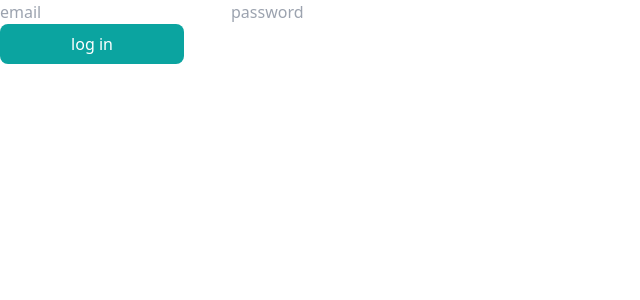
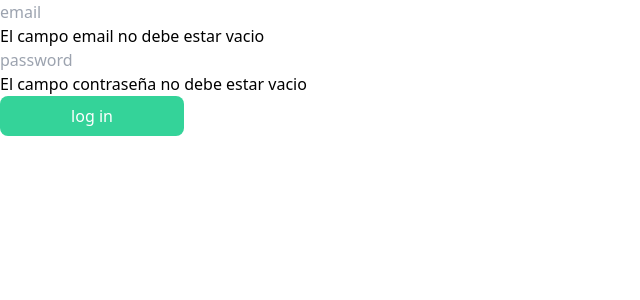
Before and after one commit to kevin-Bejarano-Aviles/api-proyecto-valtech, a React (Create React App) app in the folder front/: page /login in a window 1280 px wide. Shown: the top 300 px of the page, without its empty margins (0-640 px from the left). Built offline with nearby package versions, Linux system fonts and the light colour scheme.

Commit message:
cambio boton y validaciones en login page

```diff
--- a/front/src/components/Button.jsx
+++ b/front/src/components/Button.jsx
@@ -1,11 +1,11 @@
 import React from "react";
 
 function Button({type,name,handleFunction,disabled=false}) {
-
+  let claseButon= "h-10 w-[184px] rounded-lg flex justify-center items-center text-white font-medium  bg-greenbutton"
   return (
 
     <>
-      <button className="h-10 w-[184px] rounded-lg flex justify-center items-center text-white font-medium  bg-greenbutton" /* faltaria la fuente */  type={type} onClick={handleFunction} disabled={disabled}>{name}</button>
+      <button className={`${claseButon} ${disabled===true && 'disabled:bg-emerald-400	'}`} type={type} onClick={handleFunction} disabled={disabled}>{name}</button>
 
     </>
 
--- a/front/src/pages/LoginPage.jsx
+++ b/front/src/pages/LoginPage.jsx
@@ -18,36 +18,41 @@ function LoginPage() {
       ...datos,
       [ev.target.name]:ev.target.value
     })
-    if(ev.target.name==='password' && ev.target.value.length<1 && errorPassword===false){
+
+  }
+
+  const setErrors=()=>{
+    if(datos.password.length<1 && errorPassword===false){
       SetErrorPassword(true)
-      console.log('el campo contraseña no puede estar vacio');
     }
-    else if(ev.target.name==='password' && ev.target.value.length>1 && errorPassword===true){
+    else if(datos.password.length>1 && errorPassword===true){
       SetErrorPassword(false)
-      console.log('el campo contraseña esta lleno');
 
     }
-
-    if(ev.target.name==='email' && ev.target.value.length<1 && errorEmail===false){
+    if(datos.email.length<1 && errorEmail===false){
       SetErrorEmail(true)
-      console.log('el campo email no puede estar vacio');
     }
-    else if(ev.target.name==='email' && ev.target.value.length>1 && errorEmail===true){
+    else if(datos.email.length>1 && errorEmail===true){
       SetErrorEmail(false)
-      console.log('el campo email esta lleno');
     }
   }
 
+  useEffect(()=>{
+    setErrors();
+  },[datos])
 
   return (
     <div className="">
       <form onSubmit={alerta}>
+
         <input type="text" name="email" placeholder="email" value={datos.email} onChange={handleInput}/>
         <p className={`${!errorEmail ? 'hidden' : 'block'}`}>El campo email no debe estar vacio</p>
 
         <input type="password" name="password" placeholder="password" value={datos.password} onChange={handleInput}/>
         <p className={`${!errorPassword ? 'hidden' : 'block'}`}>El campo contraseña no debe estar vacio</p>
-        <Button type="submit" name="log in" handleFunction={()=>console.log("boton")} disabled={false}/>
+
+        <Button type="submit" name="log in" handleFunction={()=>console.log("boton")} disabled={!errorEmail && !errorPassword ? false : true}/>
+
       </form>
     </div>
   )
```
Also changed, not shown: front/src/img/ilustration.svg (added).
